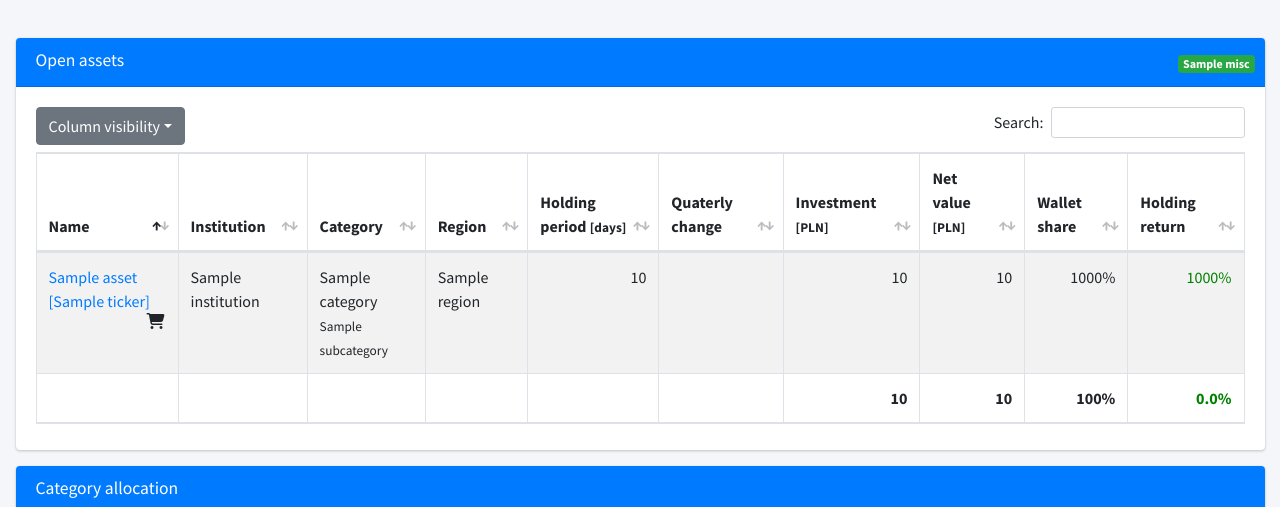
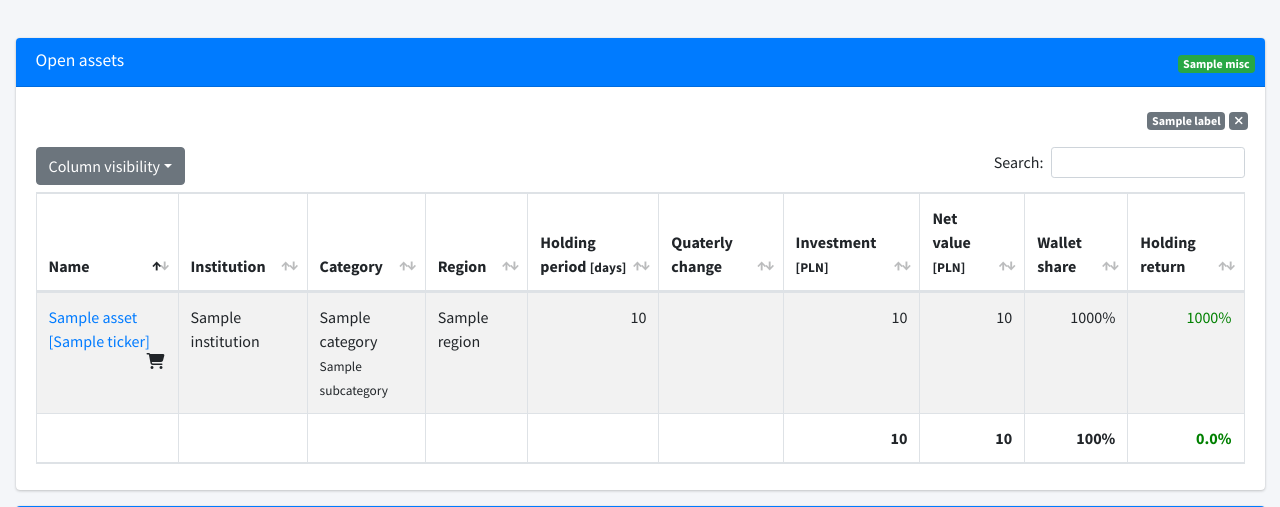
Before and after one commit to kpk-pl/wallet, a Python web app: template web-gui/flaskr/apps/wallet/templates/wallet/index.html in a window 1280 px wide. Shown: the part 57-564 px from the top of the page. Run offline with Jinja, Linux system fonts and the light colour scheme; the template is opened without the code that fills it: most values are stand-ins (such as "Sample title", 1, 10 or a date in 2020); some libraries are stand-ins or nearby versions.

Commit message:
Add wallet navigation for labels

```diff
--- a/web-gui/flaskr/apps/wallet/templates/wallet/index.html
+++ b/web-gui/flaskr/apps/wallet/templates/wallet/index.html
@@ -253,6 +253,18 @@
           {% endif %}
         </div>
         <div class="card-body">
+          <div class="row mb-3 d-flex flex-row-reverse">
+            <a href="{{ url_for('wallet.index') }}">
+              <span class="badge badge-secondary mr-1">
+                <i class="fas fa-times"></i>
+              </span>
+            </a>
+            {%- for label in misc.allLabels %}
+            <a href="{{ url_for('wallet.index', label=label) }}">
+              <span class="badge badge-secondary mr-1">{{ label }}</span>
+            </a>
+            {%- endfor %}
+          </div>
           <table id="openAssets" class="table table-bordered table-striped table-hover">
             <thead>
               <tr role="row">
```
Also changed, not shown: web-gui/flaskr/apps/wallet/index.py (+16 -0 lines).
